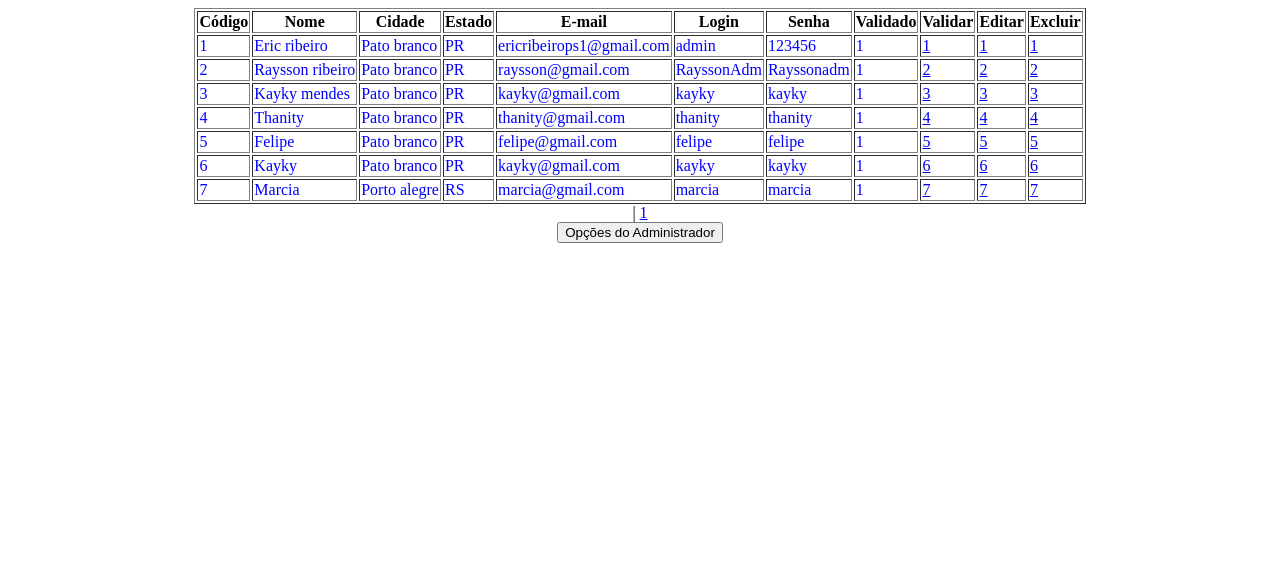
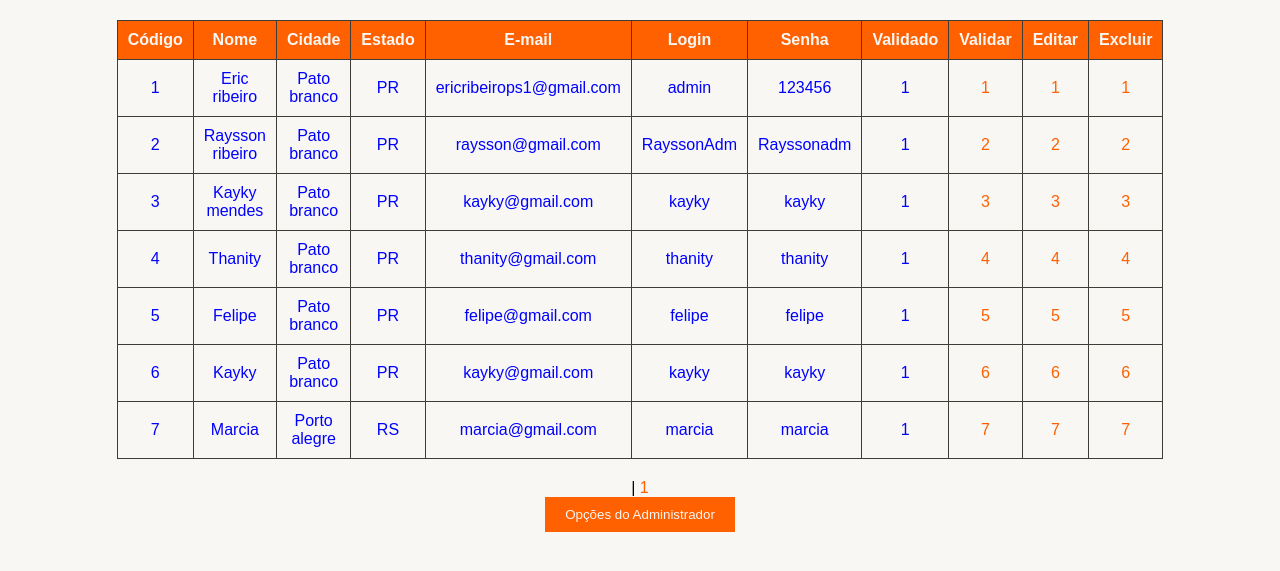
Before and after one commit to RonaldEduardo/E-comerce, a PHP site: page /Adm/lista_cliente.php in a window 1280 px wide. Shown: the top 571 px of the page. Run offline with PHP 8.4, Linux system fonts and the light colour scheme; data comes from the database, SQL or seed files in the repository.

Commit message:
Estilo para o lista de clientes

```diff
--- /dev/null
+++ b/super23/Adm/listaC.css
@@ -0,0 +1,50 @@
+body {
+  font-family: Arial, sans-serif;
+  background-color: #F8F7F3;
+  margin: 0;
+  padding: 0;
+}
+
+table {
+  width: 80%;
+  margin: 20px auto;
+  border-collapse: collapse;
+}
+
+th,
+td {
+  padding: 10px;
+  text-align: center;
+  border: 1px solid #403D38;
+}
+
+th {
+  background-color: #FF6000;
+  color: #F8F7F3;
+}
+
+td {
+  background-color: #F8F7F3;
+}
+
+a {
+  color: #FF6000;
+  text-decoration: none;
+}
+
+a:hover {
+  text-decoration: underline;
+}
+
+button {
+  background-color: #FF6000;
+  color: #F8F7F3;
+  border: none;
+  padding: 10px 20px;
+  cursor: pointer;
+  transition: background-color 0.3s ease;
+}
+
+button:hover {
+  background-color: #403D38;
+}
--- a/super23/Adm/lista_cliente.php
+++ b/super23/Adm/lista_cliente.php
@@ -5,6 +5,7 @@
   <meta charset="UTF-8">
   <meta http-equiv="X-UA-Compatible" content="IE=edge">
   <meta name="viewport" content="width=device-width, initial-scale=1.0">
+  <link rel="stylesheet" href="./listaC.css">
   <title>Lista de clientes</title>
 </head>
 
```
